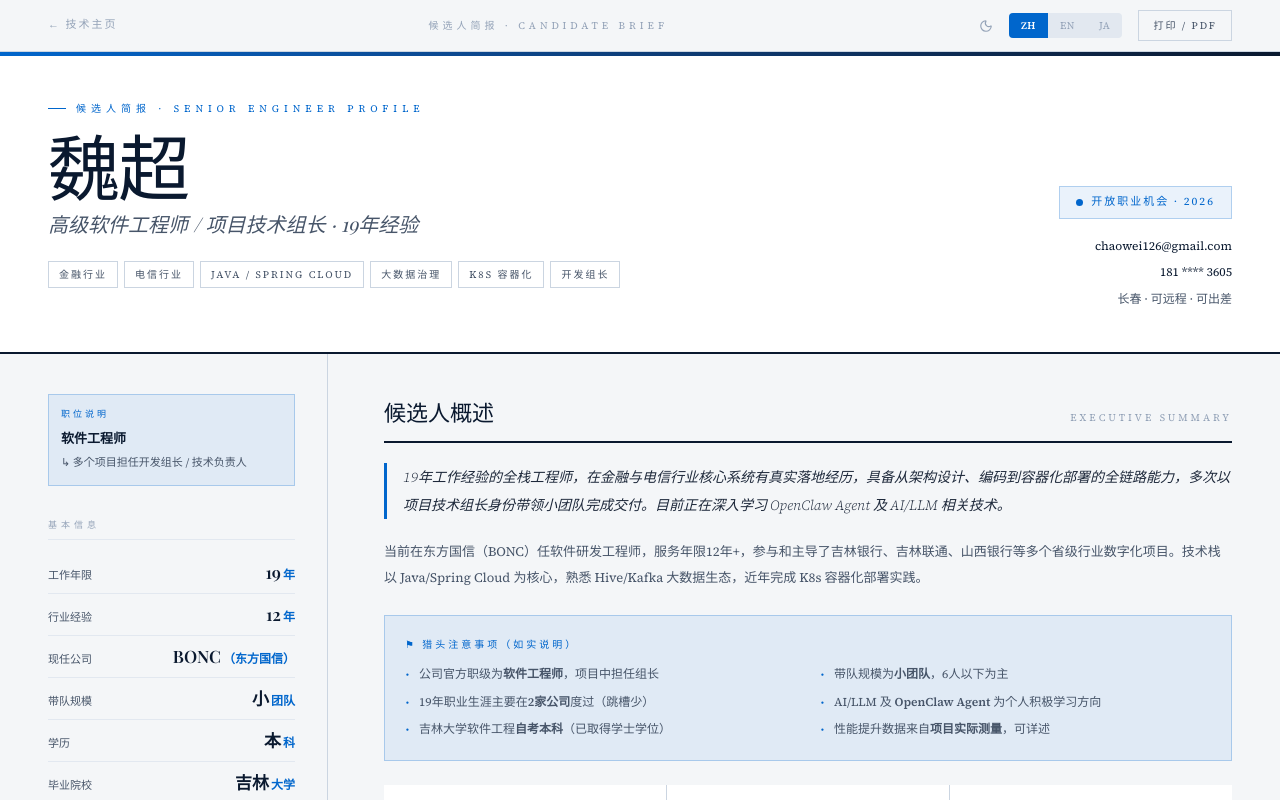
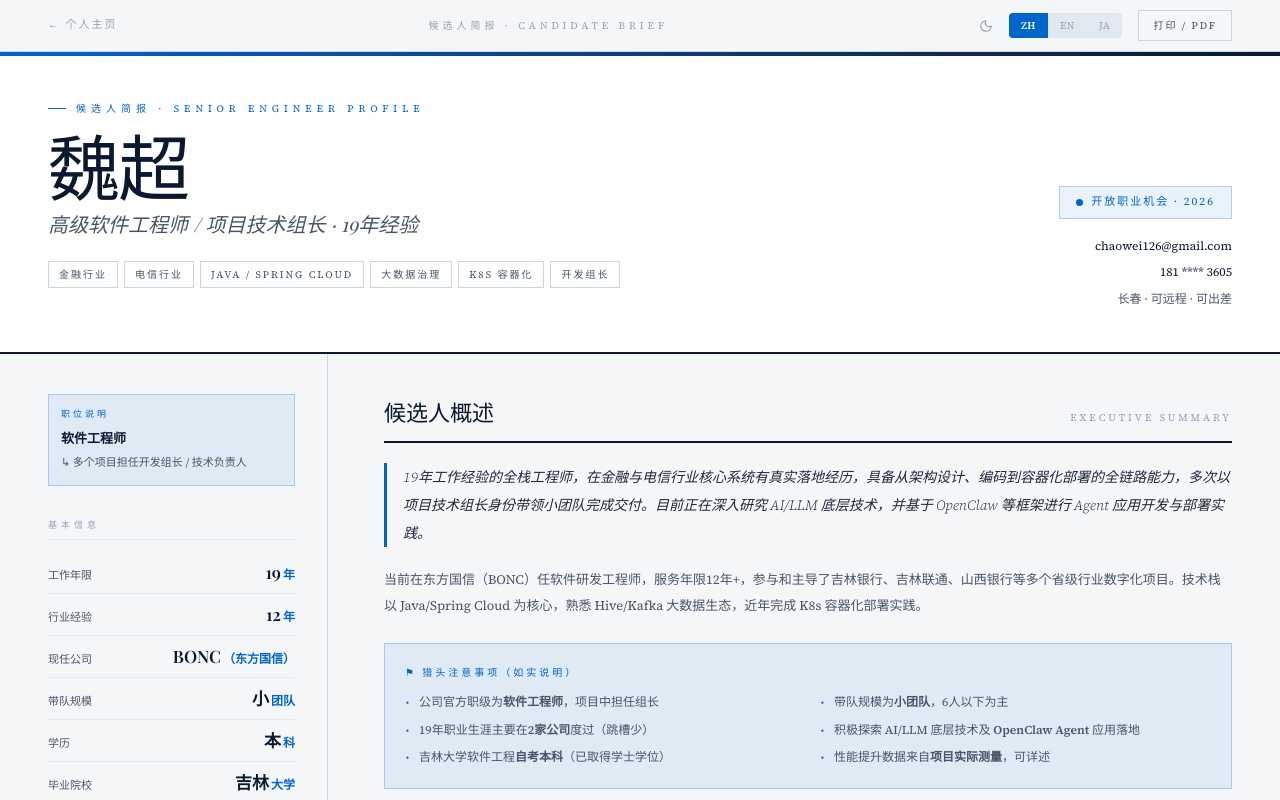
Before and after one commit to chaowei126/resume-platform, a React (Vite) app: page / in a window 1280 px wide. Shown: the top 800 px of the page. Built offline with nearby package versions, Linux system fonts and the light colour scheme; a web font is replaced by a local one.

Commit message:
Update translations for personal homepage context

```diff
--- a/src/i18n.ts
+++ b/src/i18n.ts
@@ -2,7 +2,7 @@ export type Language = 'zh' | 'en' | 'ja';
 
 export const translations = {
   zh: {
-    topbar: { back: '← 技术主页', center: '候选人简报 · CANDIDATE BRIEF', share: '分享', print: '打印 / PDF', copied: '已复制' },
+    topbar: { back: '← 个人主页', center: '候选人简报 · CANDIDATE BRIEF', share: '分享', print: '打印 / PDF', copied: '已复制' },
     hero: { eyebrow: '候选人简报 · Senior Engineer Profile', name: '魏超', title: '高级软件工程师 / 项目技术组长 · 19年经验', tags: ['金融行业', '电信行业', 'Java / Spring Cloud', '大数据治理', 'K8s 容器化', '开发组长'], avail: '开放职业机会 · 2026', loc: '长春 · 可远程 · 可出差' },
     sidebar: {
       note: { label: '职位说明', title: '软件工程师', sub: '↳ 多个项目担任开发组长 / 技术负责人' },
@@ -16,7 +16,7 @@ export const translations = {
     content: {
       summary: {
         title: '候选人概述', sub: 'EXECUTIVE SUMMARY',
-        text: '19年工作经验的全栈工程师，在金融与电信行业核心系统有真实落地经历，具备从架构设计、编码到容器化部署的全链路能力，多次以项目技术组长身份带领小团队完成交付。目前正在深入学习 OpenClaw Agent 及 AI/LLM 相关技术。',
+        text: '19年工作经验的全栈工程师，在金融与电信行业核心系统有真实落地经历，具备从架构设计、编码到容器化部署的全链路能力，多次以项目技术组长身份带领小团队完成交付。目前正在深入研究 AI/LLM 底层技术，并基于 OpenClaw 等框架进行 Agent 应用开发与部署实践。',
         body: '当前在东方国信（BONC）任软件研发工程师，服务年限12年+，参与和主导了吉林银行、吉林联通、山西银行等多个省级行业数字化项目。技术栈以 Java/Spring Cloud 为核心，熟悉 Hive/Kafka 大数据生态，近年完成 K8s 容器化部署实践。',
         honest: {
           title: '⚑ 猎头注意事项（如实说明）',
@@ -24,7 +24,7 @@ export const translations = {
             '公司官方职级为<strong>软件工程师</strong>，项目中担任组长',
             '带队规模为<strong>小团队</strong>，6人以下为主',
             '19年职业生涯主要在<strong>2家公司</strong>度过（跳槽少）',
-            'AI/LLM 及 <strong>OpenClaw Agent</strong> 为个人积极学习方向',
+            '积极探索 AI/LLM 底层技术及 <strong>OpenClaw Agent</strong> 应用落地',
             '吉林大学软件工程<strong>自考本科</strong>（已取得学士学位）',
             '性能提升数据来自<strong>项目实际测量</strong>，可详述'
           ]
@@ -59,10 +59,10 @@ export const translations = {
         advice: { label: '⚑ 猎头推荐建议', items: ['以<strong>行业经验+量化结果</strong>定位，不以职级', '12年同公司体现<strong>稳定性与忠诚度</strong>', '全栈能力是<strong>项目交付效率</strong>的保证', '可提供<strong>项目技术文档</strong>作佐证', '期望的<strong>汇报对象</strong>：技术总监/CTO'] }
       }
     },
-    cta: { title: '安排与魏超的对话', sub: '技术讨论、职位匹配或面试安排，欢迎直接联系。通常24小时内回复。', email: '发送邮件 →', phone: '电话联系 →', home: '查看技术主页 →' }
+    cta: { title: '安排与魏超的对话', sub: '技术讨论、职位匹配或面试安排，欢迎直接联系。通常24小时内回复。', email: '发送邮件 →', phone: '电话联系 →', home: '查看个人主页 →' }
   },
   en: {
-    topbar: { back: '← Tech Portfolio', center: 'CANDIDATE BRIEF', share: 'Share', print: 'Print / PDF', copied: 'Copied' },
+    topbar: { back: '← Personal Homepage', center: 'CANDIDATE BRIEF', share: 'Share', print: 'Print / PDF', copied: 'Copied' },
     hero: { eyebrow: 'Candidate Brief · Senior Engineer Profile', name: 'Wei Chao', title: 'Senior Software Engineer / Tech Lead · 19 Yrs Exp', tags: ['Finance', 'Telecom', 'Java / Spring Cloud', 'Big Data', 'K8s / Docker', 'Tech Lead'], avail: 'Open to Opportunities · 2026', loc: 'Changchun · Remote · Travel' },
     sidebar: {
       note: { label: 'Position Note', title: 'Software Engineer', sub: '↳ Acts as Tech Lead in multiple projects' },
@@ -76,7 +76,7 @@ export const translations = {
     content: {
       summary: {
         title: 'Executive Summary', sub: 'EXECUTIVE SUMMARY',
-        text: 'Full-stack engineer with 19 years of experience, specializing in core systems for finance and telecom industries. Proven ability in architecture design, coding, and containerized deployment. Frequently leads small teams to successful project delivery. Actively learning OpenClaw Agent and AI/LLM technologies.',
+        text: 'Full-stack engineer with 19 years of experience, specializing in core systems for finance and telecom industries. Proven ability in architecture design, coding, and containerized deployment. Frequently leads small teams to successful project delivery. Actively researching underlying AI/LLM technologies and practicing Agent application development and deployment based on frameworks like OpenClaw.',
         body: 'Currently a Software R&D Engineer at BONC (12+ years). Led and participated in multiple provincial-level digital projects for Jilin Bank, Jilin Unicom, and Shanxi Bank. Core stack is Java/Spring Cloud, familiar with Hive/Kafka ecosystem, and recently implemented K8s containerized deployments.',
         honest: {
           title: '⚑ Notes for HR / Headhunters',
@@ -84,7 +84,7 @@ export const translations = {
             'Official title is <strong>Software Engineer</strong>; acts as Tech Lead in projects.',
             'Experienced in leading <strong>small teams</strong> (under 6 people).',
             'Highly stable: 19-year career spent primarily in <strong>2 companies</strong>.',
-            'Actively learning AI/LLM and <strong>OpenClaw Agent</strong>.',
+            'Actively exploring AI/LLM technologies and <strong>OpenClaw Agent</strong> implementations.',
             'Education: <strong>Self-taught Bachelor\'s degree</strong> in Software Engineering (Degree obtained).',
             'Performance metrics are from <strong>actual project measurements</strong>.'
           ]
@@ -119,10 +119,10 @@ export const translations = {
         advice: { label: '⚑ Headhunter Advice', items: ['Position based on <strong>industry experience + quantified results</strong>, not just title', '12 years in one company shows <strong>stability and loyalty</strong>', 'Full-stack capability guarantees <strong>project delivery efficiency</strong>', 'Can provide <strong>technical documentation</strong> as proof', 'Expected reporting line: <strong>Tech Director / CTO</strong>'] }
       }
     },
-    cta: { title: 'Arrange a Conversation with Wei Chao', sub: 'For technical discussions, role matching, or interviews, feel free to reach out directly. Usually replies within 24 hours.', email: 'Send Email →', phone: 'Call Now →', home: 'View Tech Portfolio →' }
+    cta: { title: 'Arrange a Conversation with Wei Chao', sub: 'For technical discussions, role matching, or interviews, feel free to reach out directly. Usually replies within 24 hours.', email: 'Send Email →', phone: 'Call Now →', home: 'View Personal Homepage →' }
   },
   ja: {
-    topbar: { back: '← 技術ポートフォリオ', center: '候補者概要 · CANDIDATE BRIEF', share: '共有', print: '印刷 / PDF', copied: 'コピーしました' },
+    topbar: { back: '← 個人サイト', center: '候補者概要 · CANDIDATE BRIEF', share: '共有', print: '印刷 / PDF', copied: 'コピーしました' },
     hero: { eyebrow: '候補者概要 · Senior Engineer Profile', name: '魏 超 (ギ チョウ)', title: 'シニアソフトウェアエンジニア / テックリード · 経験19年', tags: ['金融業界', '通信業界', 'Java / Spring Cloud', 'ビッグデータ', 'K8s コンテナ化', 'テックリード'], avail: '転職活動中 · 2026', loc: '長春 · リモート可 · 出張可' },
     sidebar: {
       note: { label: '役職に関する注記', title: 'ソフトウェアエンジニア', sub: '↳ 複数のプロジェクトでテックリードを担当' },
@@ -136,7 +136,7 @@ export const translations = {
     content: {
       summary: {
         title: '概要', sub: 'EXECUTIVE SUMMARY',
-        text: '金融および通信業界のコアシステムにおいて19年の経験を持つフルスタックエンジニア。アーキテクチャ設計、コーディング、コンテナ化展開の全工程に対応可能。小規模チームを率いてのプロジェクト完遂経験多数。現在、OpenClaw AgentおよびAI/LLM技術を積極的に学習中。',
+        text: '金融および通信業界のコアシステムにおいて19年の経験を持つフルスタックエンジニア。アーキテクチャ設計、コーディング、コンテナ化展開の全工程に対応可能。小規模チームを率いてのプロジェクト完遂経験多数。現在、AI/LLMの基盤技術を深く研究し、OpenClawなどのフレームワークを用いたAgentアプリケーションの開発とデプロイを実践中。',
         body: '現在、BONCにてソフトウェア研究開発エンジニアとして12年以上勤務。吉林銀行、吉林通信、山西銀行などの省レベルのデジタルプロジェクトを主導。コア技術はJava/Spring Cloudで、Hive/Kafkaエコシステムにも精通しており、近年はK8sコンテナ化展開を実践。',
         honest: {
           title: '⚑ HR / ヘッドハンター向け特記事項',
@@ -144,7 +144,7 @@ export const translations = {
             '公式な役職は<strong>ソフトウェアエンジニア</strong>ですが、プロジェクトではテックリードを務めています。',
             '<strong>小規模チーム</strong>（6人以下）のマネジメント経験が豊富です。',
             '19年のキャリアの大部分を<strong>2社</strong>で過ごしており、非常に安定しています。',
-            'AI/LLMおよび<strong>OpenClaw Agent</strong>を積極的に学習中です。',
+            'AI/LLM基盤技術および<strong>OpenClaw Agent</strong>の実装を積極的に探求しています。',
             '学歴：独学（自学考試）によるソフトウェア工学の<strong>学士課程修了</strong>（学士号取得済み）。',
             'パフォーマンス向上のデータは<strong>実際のプロジェクト測定値</strong>に基づいています。'
           ]
@@ -179,6 +179,6 @@ export const translations = {
         advice: { label: '⚑ ヘッドハンターへのアドバイス', items: ['役職だけでなく、<strong>業界経験＋定量的な結果</strong>に基づくポジショニング', '1社での12年の経験は<strong>安定性と忠誠心</strong>を示しています', 'フルスタックの能力は<strong>プロジェクトの納品効率</strong>を保証します', '証明として<strong>技術ドキュメント</strong>を提供可能', '希望する報告ライン：<strong>技術ディレクター / CTO</strong>'] }
       }
     },
-    cta: { title: '魏超との対話を設定する', sub: '技術的な議論、役割のすり合わせ、面接の設定など、お気軽にご連絡ください。通常24時間以内に返信いたします。', email: 'メールを送信 →', phone: '電話をかける →', home: '技術ポートフォリオを見る →' }
+    cta: { title: '魏超との対話を設定する', sub: '技術的な議論、役割のすり合わせ、面接の設定など、お気軽にご連絡ください。通常24時間以内に返信いたします。', email: 'メールを送信 →', phone: '電話をかける →', home: '個人サイトを見る →' }
   }
 };
```
